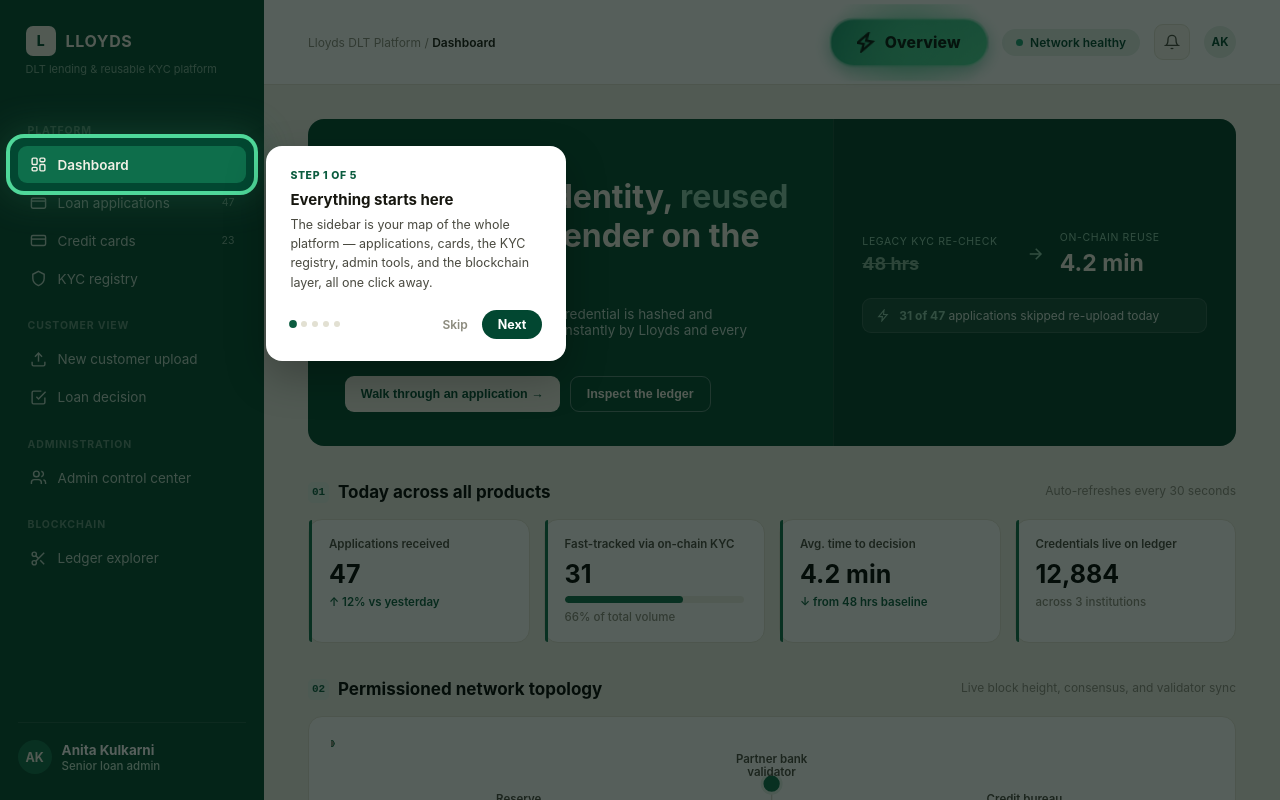
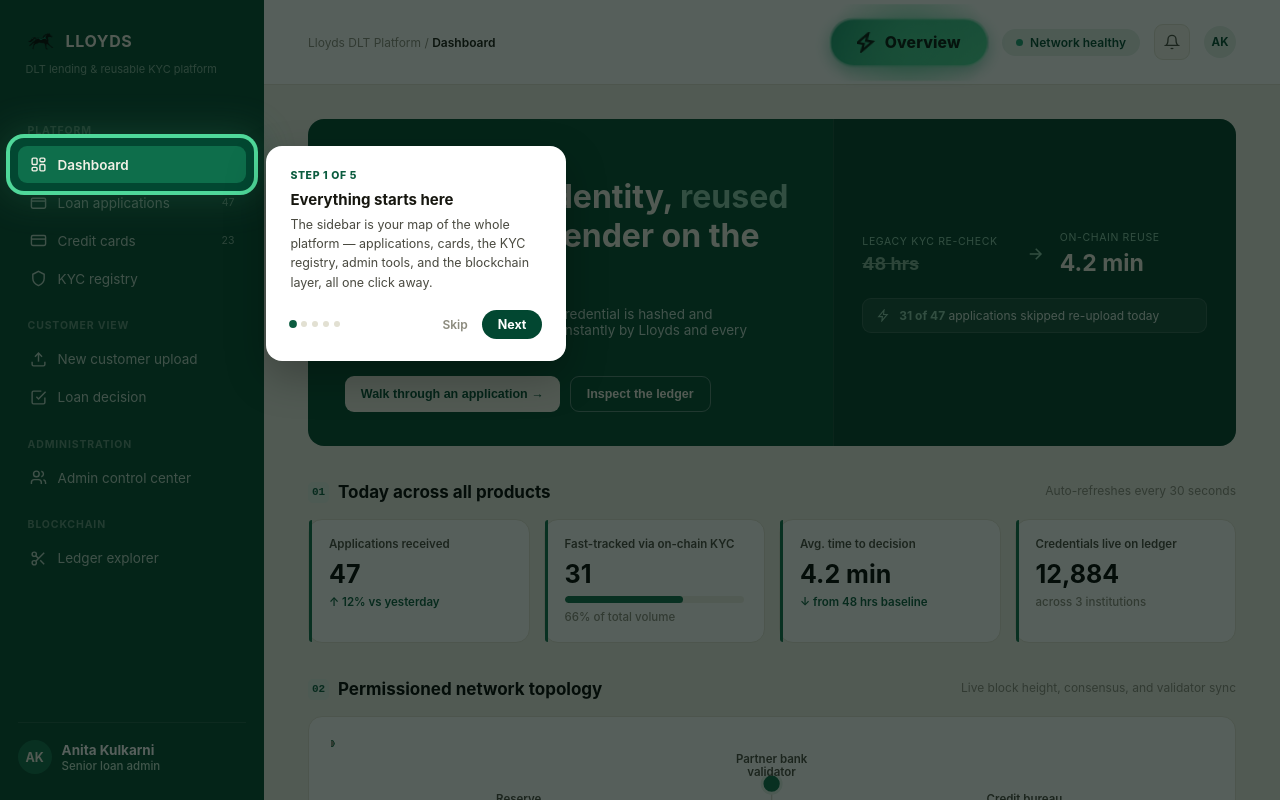
Before and after one commit to sudcool91/Reboot-Hackathon-26, a React (Vite) app in the folder Trust-Ledger/frontend/: page / in a window 1280 px wide. Shown: the top 800 px of the page. Built offline with nearby package versions, Linux system fonts and the light colour scheme.

Commit message:
logo_changes

```diff
--- a/Trust-Ledger/frontend/src/components/Sidebar.jsx
+++ b/Trust-Ledger/frontend/src/components/Sidebar.jsx
@@ -1,3 +1,5 @@
+import lloydHorse from '../assets/lloyds-horse.gif';
+
 export default function Sidebar({ currentPage, onNavigate }) {
   const link = (page, label, badge, icon) => (
     <button
@@ -16,7 +18,9 @@
   return (
     <aside className={`sidebar${currentPage === 'fluid_overview' ? ' hidden-for-fluid' : ''}`}>
       <div className="sb-brand" onClick={() => onNavigate('dashboard')}>
-        <div className="sb-mark">L</div>
+        <div className="sb-mark" style={{ background: 'transparent', padding: 0, overflow: 'hidden' }}>
+          <img src={lloydHorse} alt="Lloyds" style={{ width: '30px', height: '30px', objectFit: 'contain', borderRadius: '7px' }} />
+        </div>
         <span className="sb-name">LLOYDS</span>
       </div>
       <div className="sb-tagline">DLT lending &amp; reusable KYC platform</div>
```
Also changed, not shown: Trust-Ledger/frontend/src/assets/lloyds-horse.gif (added), 1 other file (tests, documents, lock files or other folders).
